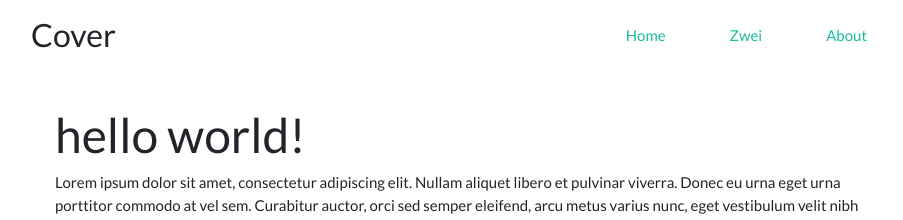
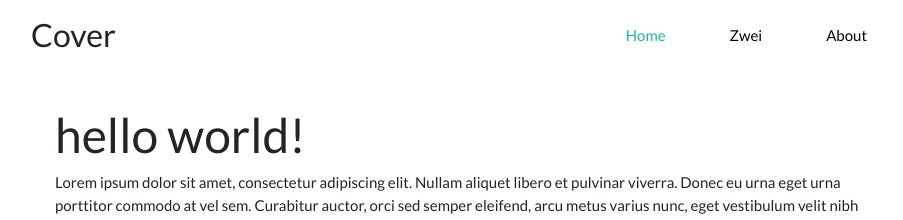
Before and after one commit to steffengraber/doc-test, a Jekyll site: the page built from index.md, in a window 1280 px wide. Shown: the top 220 px of the page, without its empty margins (175-1078 px from the left). Built offline with Jekyll 4.4.1, drawn with Linux system fonts in a browser that asks for light colours.

Commit message:
navigation class

```diff
--- a/_includes/navigation.html
+++ b/_includes/navigation.html
@@ -1,6 +1,6 @@
 <nav class="nav nav-masthead justify-content-center">
   {% for item in site.data.navigation %}
     <a href="{{ item.link |  prepend: site.baseurl}}" {% if page.url == item.link %}class="nav-link active"{% else
-       %}class="nav-link active"{% endif %}>{{ item.name }}</a>
+       %}class="nav-link"{% endif %}>{{ item.name }}</a>
   {% endfor %}
 </nav>
```
Also changed, not shown: 2 other files.
